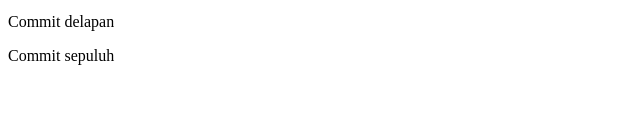
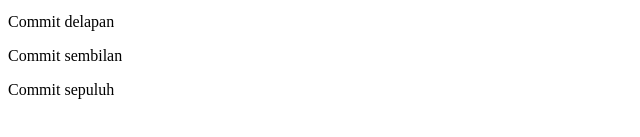
Before and after one commit to XenchinRyu7/TugasGit, a plain HTML site: page index.html in a window 1280 px wide. Shown: the part 241-378 px from the top of the page, without its empty margins (0-640 px from the left). Drawn offline with Linux system fonts and the light colour scheme.

```diff
--- a/index.html
+++ b/index.html
@@ -15,6 +15,7 @@
     <p>Commit keenam</p>
     <p>Commit ketujuh</p>
     <p>Commit delapan</p>
+    <p>Commit sembilan</p>
     <p>Commit sepuluh</p>
 </body>
 </html>
```
